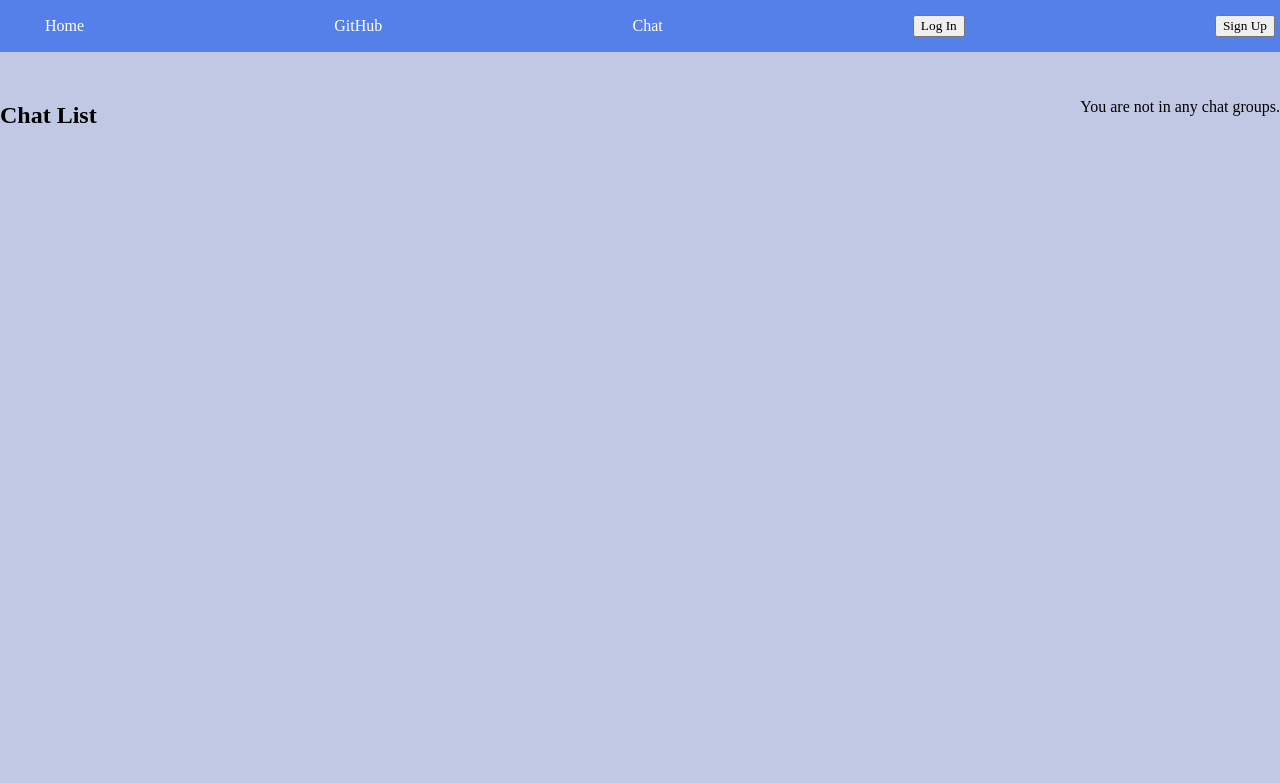
After one commit to JesseFentress/rephraseAPP, a Django app: template rephrase/templates/chat-list.html in a window 1280 px wide. The commit adds this page. Shown: the top 783 px of the page. Run offline with Django 3.2, Linux system fonts and the light colour scheme; the template is opened without the code that fills it, so the values that code supplies are empty.

Commit message:
added correct username and multiple chats

```diff
--- /dev/null
+++ b/rephrase/templates/chat-list.html
@@ -0,0 +1,19 @@
+{% extends 'home.html' %}
+{% load static %}
+{%  block content %}
+<h2>Chat List</h2>
+<br>
+
+<ul>
+    {% for chat in chats %}
+        <li>
+            <a href="{% url 'chat' chat.id %}">{{ chat.name }}</a>
+        </li>
+    {% empty %}
+        <li>You are not in any chat groups.</li>
+    {% endfor %}
+  </ul>
+
+
+
+{% endblock %}
--- a/rephrase/templates/home.html
+++ b/rephrase/templates/home.html
@@ -13,7 +13,7 @@
             <ul class="nav_tabs">
                 <li><a class="hd-link" href="{% url 'home' %}" class="link">Home</a></li>
                 <li><a class="hd-link" href="https://github.com/JesseFentress/rephraseAPP" class="link" target="_blank">GitHub</a></li>
-                <li><a class="hd-link" href="{% url 'chat' 'temp_chat' %}" class="link">Chat</a></li>
+                <li><a class="hd-link" href="{% url 'chat-list' %}" class="link">Chat</a></li>
                 {% if user.is_authenticated %}
                     <li><a class="hd-link" href="{% url 'account' %}"> My Account</a></li>
                     <li><a class="hd-link" href="{% url 'logout' %}">Log Out</a></li>
--- a/rephrase/urls.py
+++ b/rephrase/urls.py
@@ -11,9 +11,10 @@ urlpatterns = [
     path('account/', views.account, name='account'),
     path('logout/', views.user_logout, name='logout'),
     path('edit/', views.edit_account, name='edit'),
-    path('<str:chat_name>/', views.chat, name='chat'),
+    path('chats/', views.chat_list, name='chat-list'),
+    path('chats/<int:chat_id>/', views.chat, name='chat'),
     path('send', views.send, name='send'),
-    path('getMessages/<str:chat_name>/', views.getMessages, name='getMessages')
+    path('getMessages/<int:chat_id>/', views.getMessages, name='getMessages')
 ] + static(settings.MEDIA_URL, document_root=settings.MEDIA_ROOT)
 
 urlpatterns += staticfiles_urlpatterns()
```
Also changed, not shown: rephrase/models.py (+9 -0 lines), rephrase/templates/chat.html (+1 -7 lines), rephrase/views.py (+20 -6 lines).
